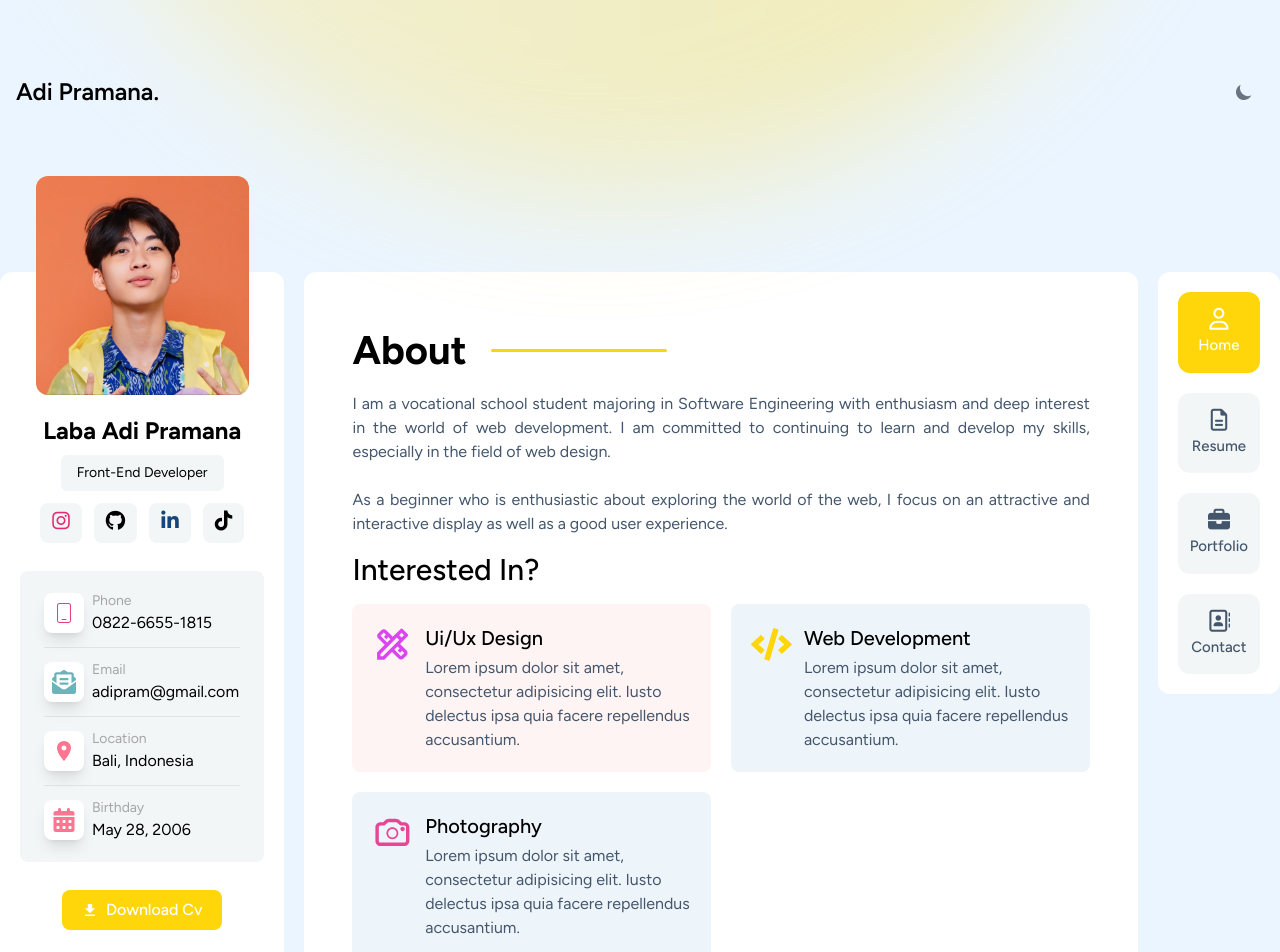
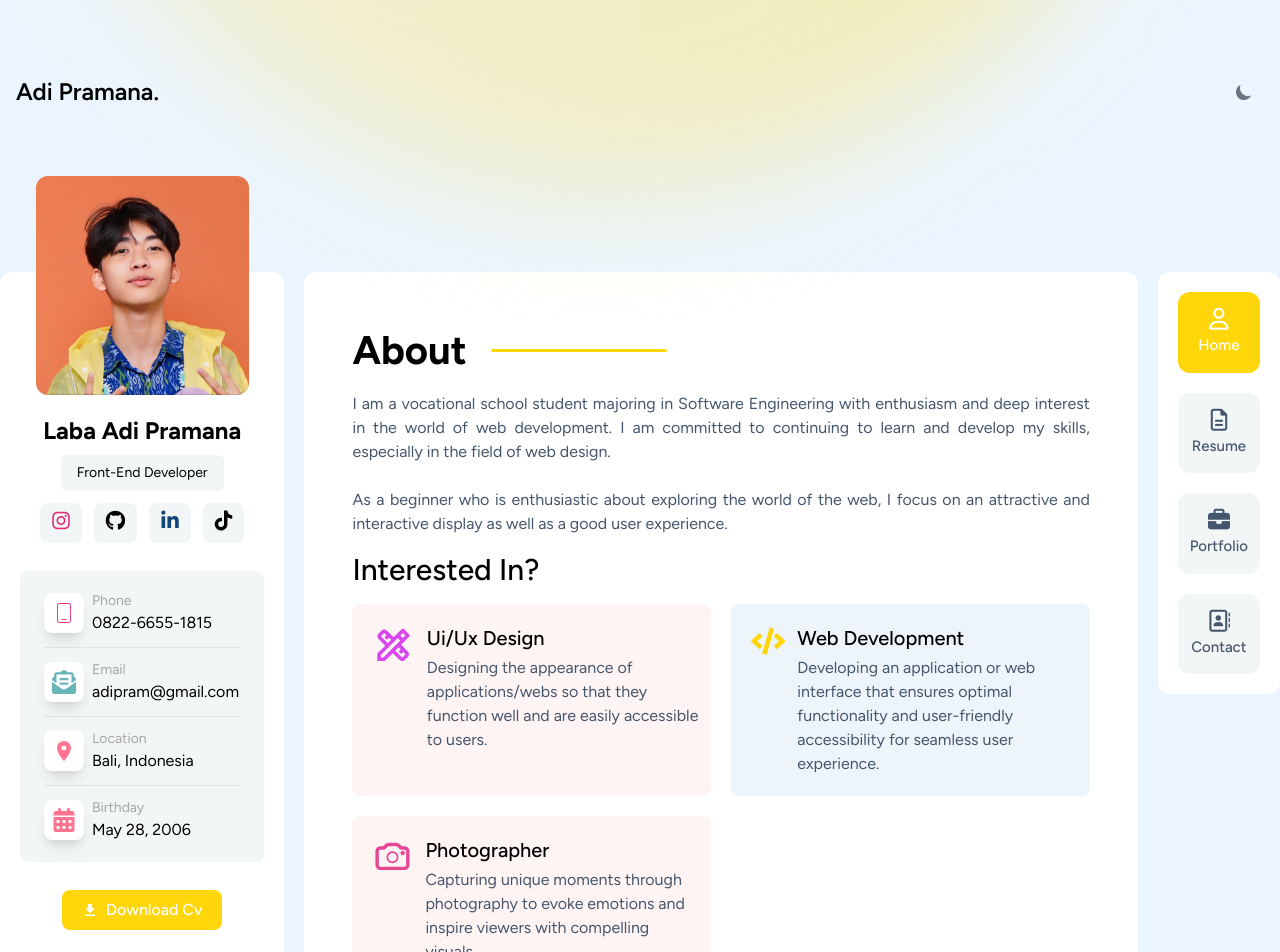
Before and after one commit to dekadii01/portfolio-react, a React (Vite) app: page / in a window 1280 px wide. Shown: the top 952 px of the page. Built offline with nearby package versions, Linux system fonts and the light colour scheme.

Commit message:
update content

```diff
--- a/src/pages/HomePage/index.jsx
+++ b/src/pages/HomePage/index.jsx
@@ -26,7 +26,7 @@ const HomePage = () => {
               <MdOutlineDesignServices className="text-fuchsia-500 text-[120px] h-fit" />
               <div>
                 <h1 className="font-medium text-xl mb-1 text-black dark:text-white">Ui/Ux Design</h1>
-                <p className="text-base text-bodytext dark:text-abuDark">Lorem ipsum dolor sit amet, consectetur adipisicing elit. Iusto delectus ipsa quia facere repellendus accusantium.</p>
+                <p className="text-base text-bodytext dark:text-abuDark">Designing the appearance of applications/webs so that they function well and are easily accessible to users.</p>
               </div>
             </div>
           </div>
@@ -35,16 +35,16 @@ const HomePage = () => {
               <FaCode className="text-primary text-[120px] h-fit" />
               <div>
                 <h1 className="font-medium text-xl mb-1 text-black dark:text-white">Web Development</h1>
-                <p className="text-base text-bodytext dark:text-abuDark">Lorem ipsum dolor sit amet, consectetur adipisicing elit. Iusto delectus ipsa quia facere repellendus accusantium.</p>
+                <p className="text-base text-bodytext dark:text-abuDark">Developing an application or web interface that ensures optimal functionality and user-friendly accessibility for seamless user experience.</p>
               </div>
             </div>
           </div>
-          <div className="bg-[#eef5fa] rounded-lg dark:bg-transparent dark:border dark:border-[#353535]" data-aos="fade-up-right" data-aos-delay="300">
+          <div className="bg-[#fff4f4] rounded-lg dark:bg-transparent dark:border dark:border-[#353535]" data-aos="fade-up-right" data-aos-delay="300">
             <div className="flex gap-x-3 py-5 pl-5  pr-3 items-start">
               <TiCameraOutline className="text-pink-500 text-[120px] h-fit" />
               <div>
-                <h1 className="font-medium text-xl mb-1 text-black dark:text-white">Photography</h1>
-                <p className="text-base text-bodytext dark:text-abuDark">Lorem ipsum dolor sit amet, consectetur adipisicing elit. Iusto delectus ipsa quia facere repellendus accusantium.</p>
+                <h1 className="font-medium text-xl mb-1 text-black dark:text-white">Photographer</h1>
+                <p className="text-base text-bodytext dark:text-abuDark">Capturing unique moments through photography to evoke emotions and inspire viewers with compelling visuals.</p>
               </div>
             </div>
           </div>
```
